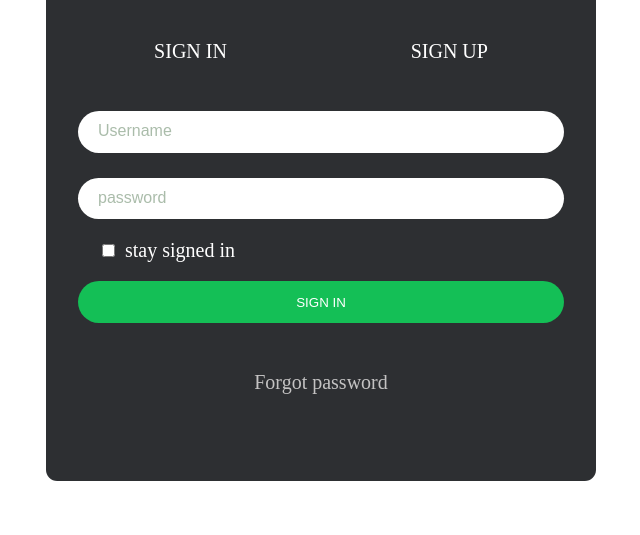
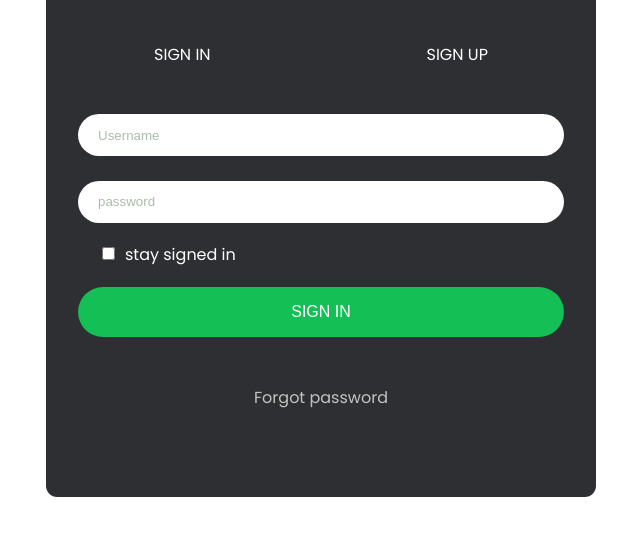
Before and after one commit to Baoku26/sportifyloginscreen, a plain HTML site: page index.html in a window 1280 px wide. Shown: the part 501-1036 px from the top of the page, without its empty margins (319-959 px from the left). Drawn offline with Linux system fonts and the light colour scheme.

Commit message:
changes to font family and size

```diff
--- a/style.css
+++ b/style.css
@@ -1,7 +1,17 @@
+@import url('https://fonts.googleapis.com/css2?family=Poppins&family=Roboto:wght@100&family=Source+Code+Pro&family=Space+Mono:wght@700&family=Tajawal&display=swap');
+
 *{
     box-sizing: border-box;
     margin: 0;
     padding: 0;
+}
+
+body{
+    font-family: 'Poppins', sans-serif;
+    /* font-family: 'Roboto', sans-serif;
+    font-family: 'Source Code Pro', monospace;
+    font-family: 'Space Mono', monospace;
+    font-family: 'Tajawal', sans-serif; */
 }
 
 #logo{
@@ -33,7 +43,7 @@
     /* outline: 1px black solid; */
     text-decoration: none;
     color: white;
-    font-size: 20px;
+    font-size: 1em;
     padding: .2em 0;
     border-bottom: 2px rgba(20, 191, 86, 0) solid;
 }
@@ -61,7 +71,7 @@ form input{
 
 form input::placeholder{
     color: rgba(96, 129, 96, 0.534);
-    font-size: 16px;
+    font-size: 1em;
 }
 
 .checkbox{
@@ -72,7 +82,7 @@ form input::placeholder{
 }
 
 .checkbox p{
-    font-size: 20px;
+    font-size: 1em;
     color: white;
 }
 
@@ -84,6 +94,7 @@ form input::placeholder{
     outline: none;
     color: white;
     background-color: rgb(20, 191, 86);
+    font-size: 1em;
 }
 
 .signinbtn:hover{
@@ -93,7 +104,7 @@ form input::placeholder{
 #forgotpassword{
     text-decoration: none;
     color: rgb(196, 195, 195);
-    font-size: 20px;
+    font-size: 1em;
 }
 
 #forgotpassword:hover{
```
